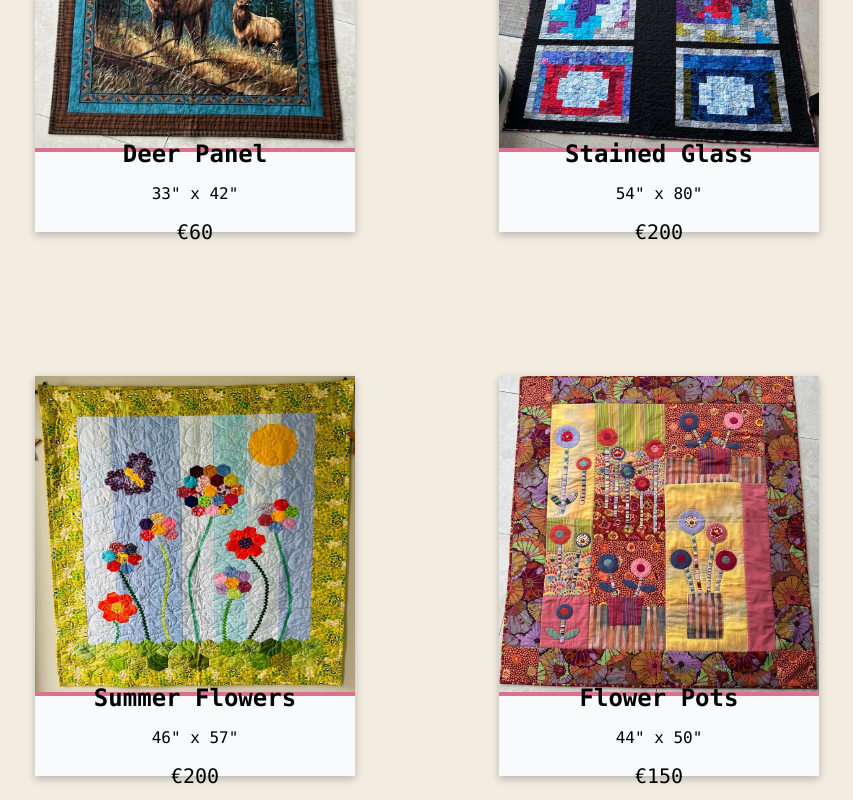
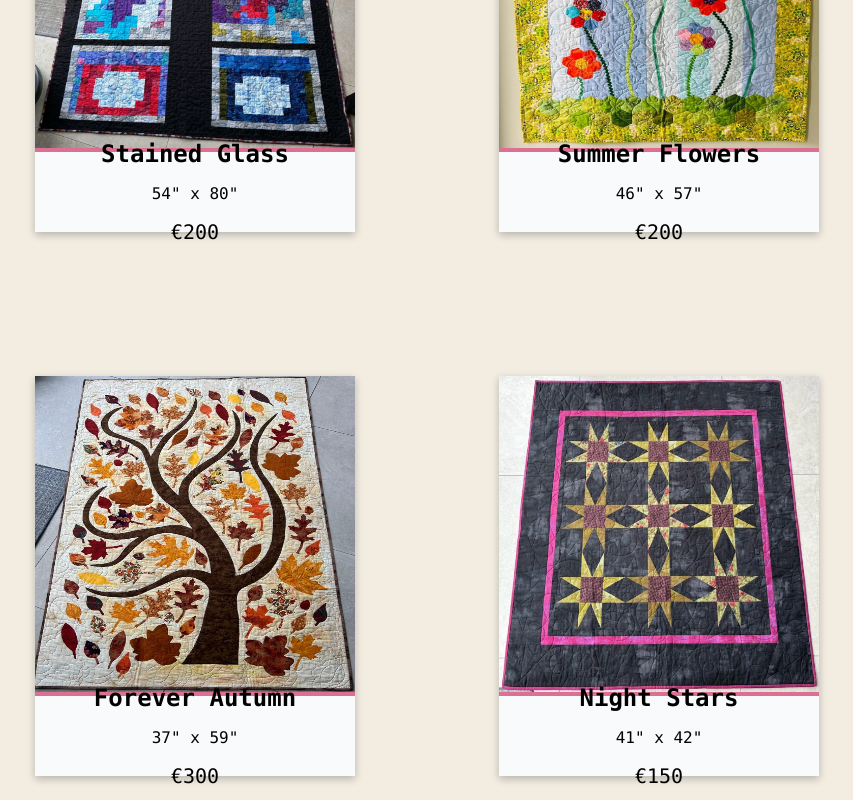
Before and after one commit to kenwilde1/carryonquilting, a Next.js app: page /shop in a window 1280 px wide. Shown: the part 600-1400 px from the top of the page, without its empty margins (213-1066 px from the left). Built offline with nearby package versions, Linux system fonts and the light colour scheme.

Commit message:
Remove quilts

```diff
--- a/src/app/shop/data.ts
+++ b/src/app/shop/data.ts
@@ -6,12 +6,6 @@ import foreverAutumn from "./images/forever-autumn.webp";
 import nightStars from './images/night-stars.webp';
 
 export default [
-    {
-        src: deerPanel.src,
-        title: 'Deer Panel',
-        size: '33" x 42"',
-        price: 60
-    },
     {
         src: stainedGlass.src,
         title: 'Stained Glass',
@@ -23,12 +17,6 @@ export default [
         title: 'Summer Flowers',
         size: '46" x 57"',
         price: 200
-    },
-    {
-        src: flowerPots.src,
-        title: 'Flower Pots',
-        size: '44" x 50"',
-        price: 150
     },
     {
         src: foreverAutumn.src,
```
